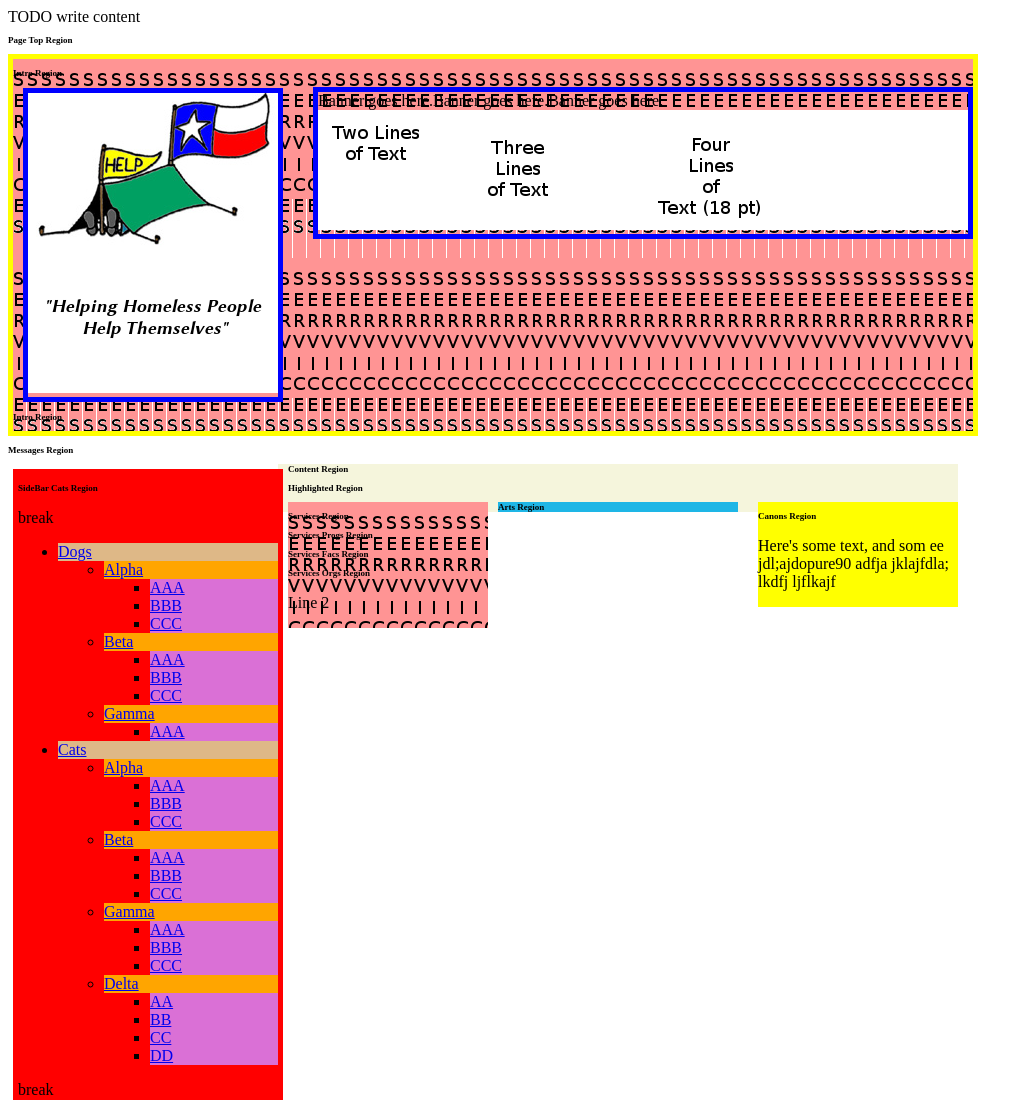
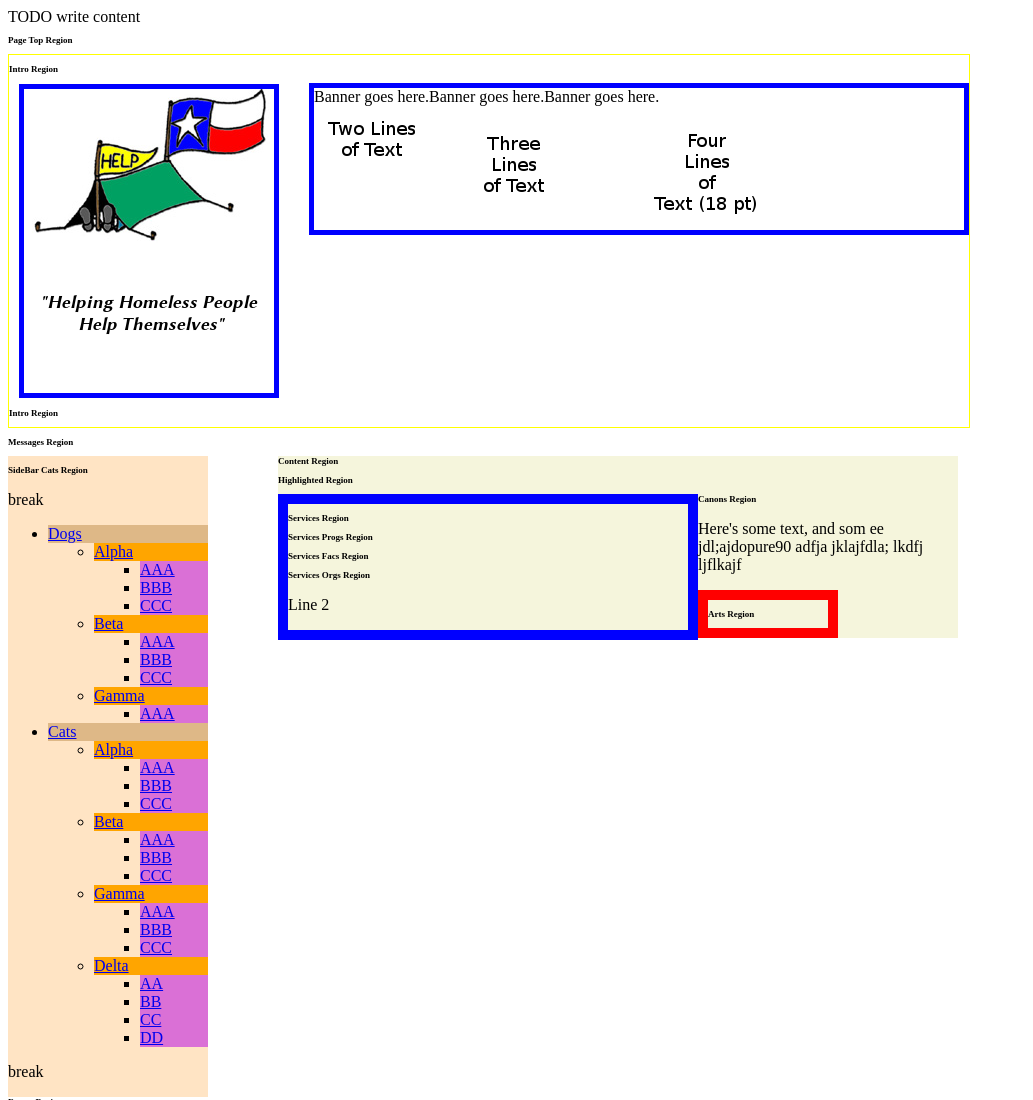
Before and after one commit to BatmansByte/PradFront, a plain HTML site: page public_html/index.html in a window 1280 px wide. Shown: the top 1100 px of the page, without its empty margins (0-1033 px from the left). Drawn offline with Linux system fonts and the light colour scheme; files whose address does not match are found by name.

Commit message:
Updates to both homenegmarg.css and index.html

```diff
--- a/public_html/css/homenegmarg.css
+++ b/public_html/css/homenegmarg.css
@@ -17,7 +17,7 @@ div.region-intro {
     width: 960px;
     border: solid yellow thick;
         background-image:url("/HomeDrupal/images/ServicesRed.png");
-    background-repeat: repeat;
+    background-repeat: repeat-y;
     /*background-color: red;*/
 }
 .region-logo {
--- a/public_html/index.html
+++ b/public_html/index.html
@@ -6,7 +6,9 @@
         <title>test</title>
         <meta http-equiv="Content-Type" content="text/html; charset=UTF-8">
         <!--<link type="text/css" rel="stylesheet" href="css/reset.css">-->
-        <link type="text/css" rel="stylesheet" href="css/homenegmarg.css">
+        <!--<link type="text/css" rel="stylesheet" href="css/homenegmarg.css">-->
+        <link type="text/css" rel="stylesheet" href="css/homefloat.css">
+
     </head>
 
     <body>
@@ -14,7 +16,7 @@
         <div class="region region-page-top"><h3>Page Top Region</h3></div>
         <div class="region region-intro"><h3>Intro Region</h3>
 
-            <div class="region region-banner" style="Background-image: url('images/CanonsYellow.png') #ddd 0px repeat-y">
+            <div class="region region-banner">
                 Banner goes here.Banner goes here.Banner goes here.
                 <img src="images/BannerTextDemo2.png">
             </div>
```
